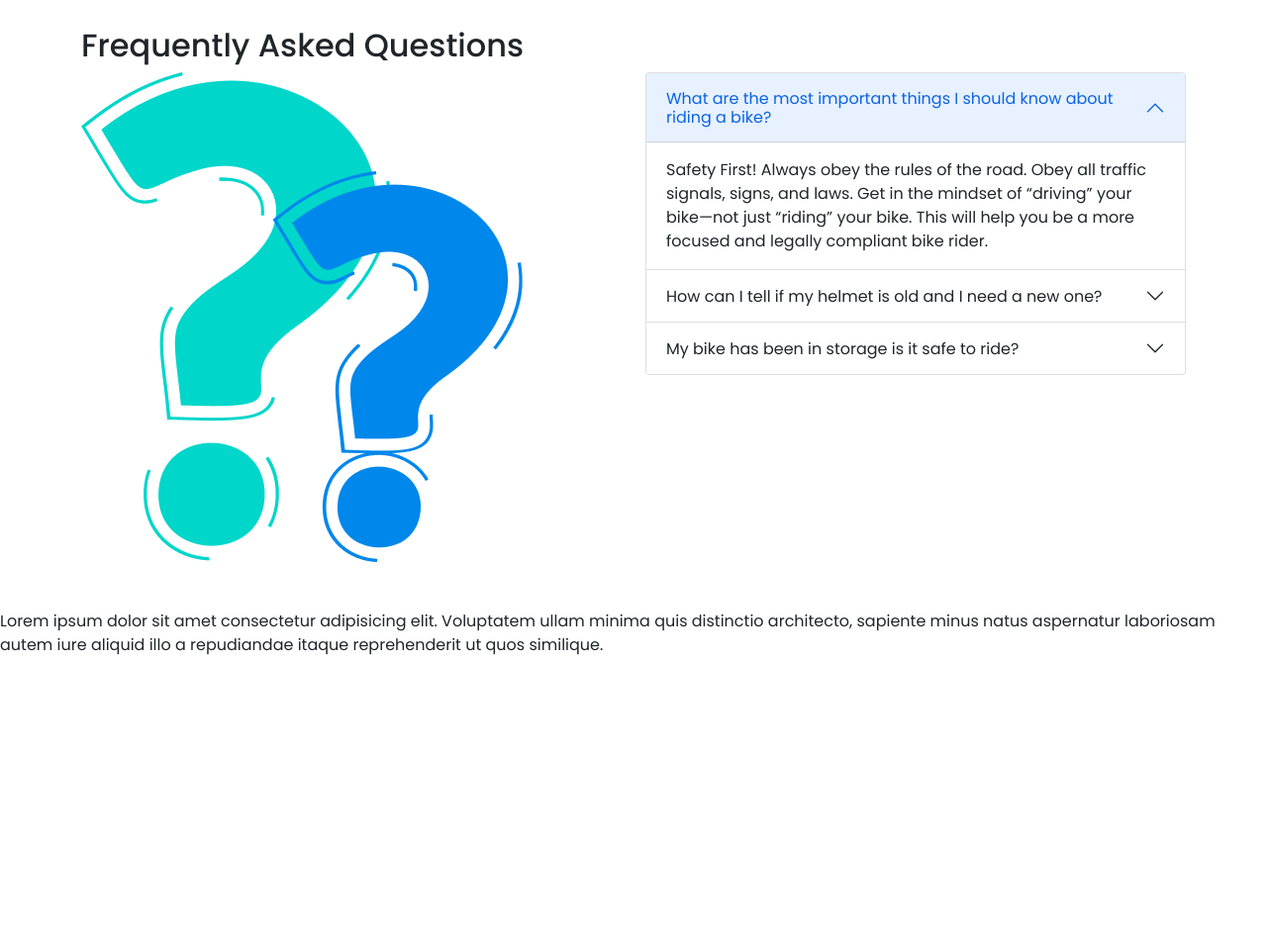
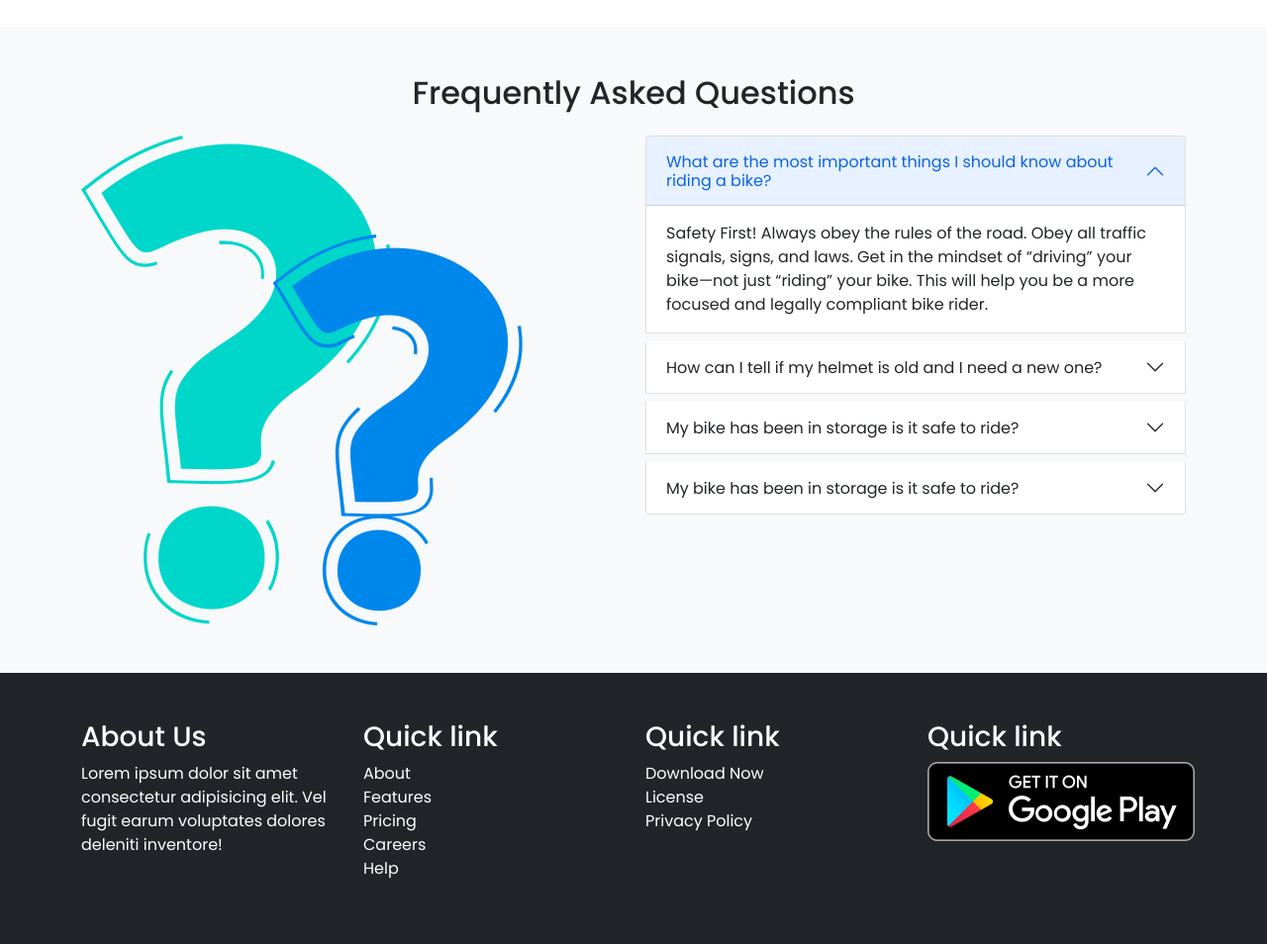
Before and after one commit to masudcse92/Bike, a plain HTML site: page index.html in a window 1280 px wide. Shown: the part 2660-3614 px from the top of the page at 99% size. Before the commit the page ends 3372 px from the top, so only its background shows below. Drawn offline with Linux system fonts and the light colour scheme.

Commit message:
footer add

```diff
--- a/index.html
+++ b/index.html
@@ -185,7 +185,7 @@
         <!-- Lates News  -->
         <section class="lates-news bg-light py-5">
             <div class="container">
-                <h2 class="text-center">latest News</h2>
+                <h2 class="text-center">Latest News</h2>
                 <div class="row pt-2">
                     <div class="col-12 col-md-4">
                         <div class="card text-center p-3">
@@ -294,16 +294,16 @@
         </section>
 
         <!-- Frequently Asked Questions -->
-        <section>
+        <section class="ask-questions py-5 bg-light">
             <div class="container">
                 <div class="row">
                     <div class="col-12">
-                        <h2>Frequently Asked Questions</h2>
+                        <h2 class="text-center">Frequently Asked Questions</h2>
                     </div>
                 </div>
-                <div class="row">
+                <div class="row mt-3">
                     <div class="col-12 col-md-6">
-                        <img class="img-fluid" src="./images/faq.png" alt="">
+                        <img class="" src="./images/faq.png" alt="">
                     </div>
                     <div class="col-12 col-md-6">
                         <div class="accordion" id="accordionExample">
@@ -325,7 +325,7 @@
                                     </div>
                                 </div>
                             </div>
-                            <div class="accordion-item">
+                            <div class="accordion-item my-2">
                                 <h2 class="accordion-header" id="headingTwo">
                                     <button class="accordion-button collapsed" type="button" data-bs-toggle="collapse"
                                         data-bs-target="#collapseTwo" aria-expanded="false" aria-controls="collapseTwo">
@@ -367,6 +367,27 @@
                                     </div>
                                 </div>
                             </div>
+                            <div class="accordion-item mt-2">
+                                <h2 class="accordion-header" id="headingThree">
+                                    <button class="accordion-button collapsed" type="button" data-bs-toggle="collapse"
+                                        data-bs-target="#collapseThree" aria-expanded="false"
+                                        aria-controls="collapseThree">
+                                        My bike has been in storage is it safe to ride?
+                                    </button>
+                                </h2>
+                                <div id="collapseThree" class="accordion-collapse collapse"
+                                    aria-labelledby="headingThree" data-bs-parent="#accordionExample">
+                                    <div class="accordion-body">
+                                        <strong>This is the third item's accordion body.</strong> It is hidden by
+                                        default, until the collapse plugin adds the appropriate classes that we use to
+                                        style each element. These classes control the overall appearance, as well as the
+                                        showing and hiding via CSS transitions. You can modify any of this with custom
+                                        CSS or overriding our default variables. It's also worth noting that just about
+                                        any HTML can go within the <code>.accordion-body</code>, though the transition
+                                        does limit overflow.
+                                    </div>
+                                </div>
+                            </div>
                         </div>
                     </div>
                 </div>
@@ -374,14 +395,43 @@
         </section>
     </main>
     <!-- Main end here  -->
+    <!-- Footer start here  -->
+    <footer class="bg-dark py-5">
+        <div class="container">
+            <div class="row">
+                <div class="col-12 col-md-3 text-white">
+                    <h3>About Us</h3>
+                    <p>Lorem ipsum dolor sit amet consectetur adipisicing elit. Vel fugit earum voluptates dolores
+                        deleniti inventore!</p>
+                </div>
+                <div class="col-12 col-md-3 text-white">
+                    <h3>Quick link</h3>
+                    <ul class="nav-item list-unstyled">
+                        <li>About</li>
+                        <li>Features</li>
+                        <li>Pricing</li>
+                        <li>Careers</li>
+                        <li>Help</li>
+                    </ul>
+                </div>
 
-    <p class="my-5">Lorem ipsum dolor sit amet consectetur adipisicing elit. Voluptatem ullam minima quis distinctio
-        architecto, sapiente minus natus aspernatur laboriosam autem iure aliquid illo a repudiandae itaque
-        reprehenderit ut quos similique.</p>
-    <!-- Footer start here  -->
+                <div class="col-12 col-md-3 text-white">
+                    <h3>Quick link</h3>
+                    <ul class="nav-item list-unstyled">
+                        <li>Download Now</li>
+                        <li>License</li>
+                        <li>Privacy Policy</li>
+                    </ul>
+                </div>
+
+                <div class="col-12 col-md-3 text-white">
+                    <h3>Quick link</h3>
+                    <img src="/images/android.png" alt="">
+                </div>
+            </div>
+        </div>
+    </footer>
     <!-- Footer end here  -->
-
-
     <script src="./js/bootstrap.min.js"></script>
 </body>
 
```
